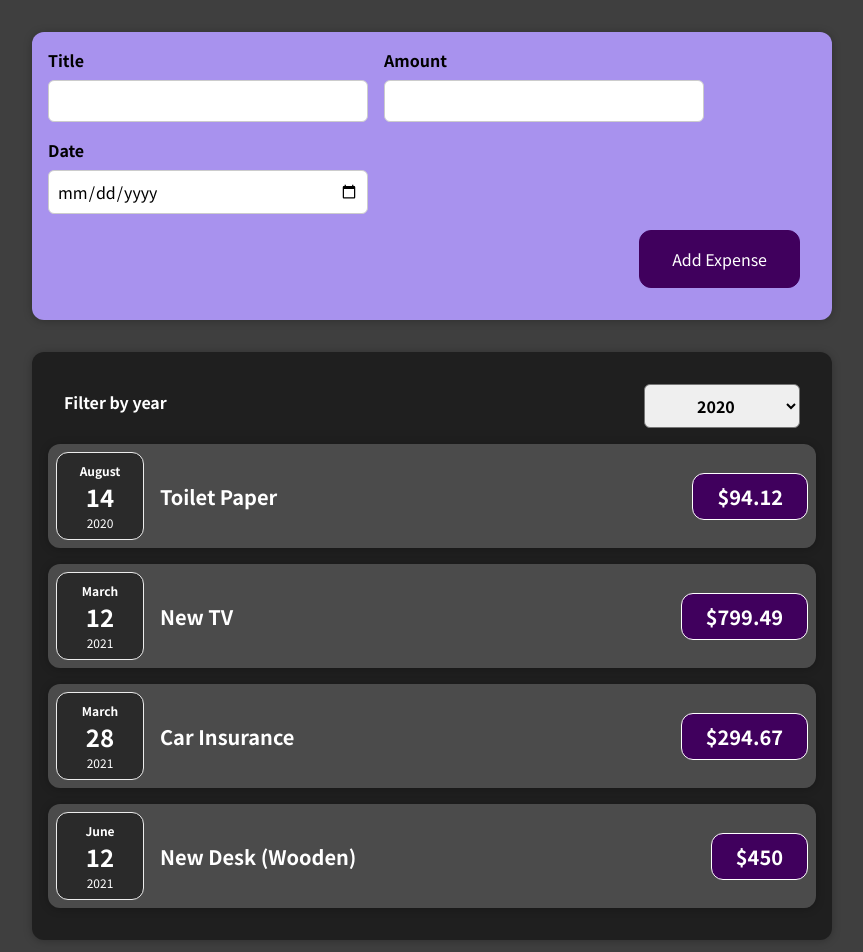
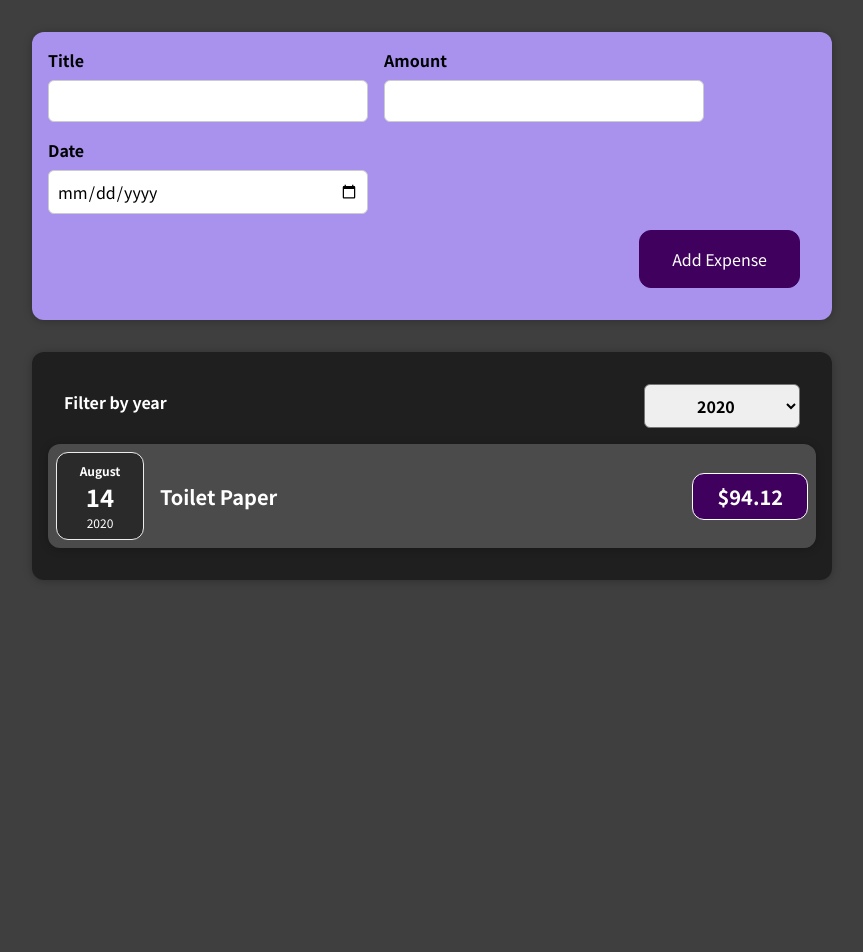
Before and after one commit to prince0rjn/React-Expense-app, a React (Create React App) app: page / in a window 1280 px wide. Shown: the top 952 px of the page, without its empty margins (208-1071 px from the left). After the commit the page ends 800 px from the top, so only its background shows below. Built offline with nearby package versions, Linux system fonts and the light colour scheme.

Commit message:
made the app dynamic where user can add new expenses or filter their expenes

```diff
--- a/src/App.js
+++ b/src/App.js
@@ -1,7 +1,8 @@
+import React, { useState } from "react";
 import Expenses from "./components/Expenses/Expenses";
 import NewExpense from "./components/NewExpense/NewExpense";
 const App = () => {
-  const expenses = [
+  const DUMMY_EXPENSES = [
     {
       id: 'e1',
       title: 'Toilet Paper',
@@ -22,9 +23,12 @@ const App = () => {
       date: new Date(2021, 5, 12),
     },
   ];
+  const [expenses, setExpenses] = useState(DUMMY_EXPENSES);
+
   const addExpenseHandler = expense => {
-    console.log("inside app.js")
-    console.log(expense);
+    setExpenses(prevExpense => {
+      return [expense, ...prevExpense];
+    })
   }
   return (
     <div>
--- a/src/components/Expenses/Expenses.js
+++ b/src/components/Expenses/Expenses.js
@@ -9,14 +9,15 @@ function Expenses(props) {
     const filterChangeHandler = (enteredYear) => {
         setFilteredYear(enteredYear);
     }
+    const filteredExpenses = props.item.filter(expense => {
+        return expense.date.getFullYear().toString() === filteredYear;
+    })
     return (
         <div>
             <Card className='expenses'>
                 <ExpensesFilter selected={filteredYear} onChangeFilter={filterChangeHandler} />
-                <ExpenseItem title={props.item[0].title} amount={props.item[0].amount} date={props.item[0].date} ></ExpenseItem>
-                <ExpenseItem title={props.item[1].title} amount={props.item[1].amount} date={props.item[1].date} ></ExpenseItem>
-                <ExpenseItem title={props.item[2].title} amount={props.item[2].amount} date={props.item[2].date} ></ExpenseItem>
-                <ExpenseItem title={props.item[3].title} amount={props.item[3].amount} date={props.item[3].date} ></ExpenseItem>
+                {filteredExpenses.map(expense => <ExpenseItem key={expense.id} title={expense.title} amount={expense.amount} date={expense.date} />)}
+
             </Card>
         </div>
     );
```
